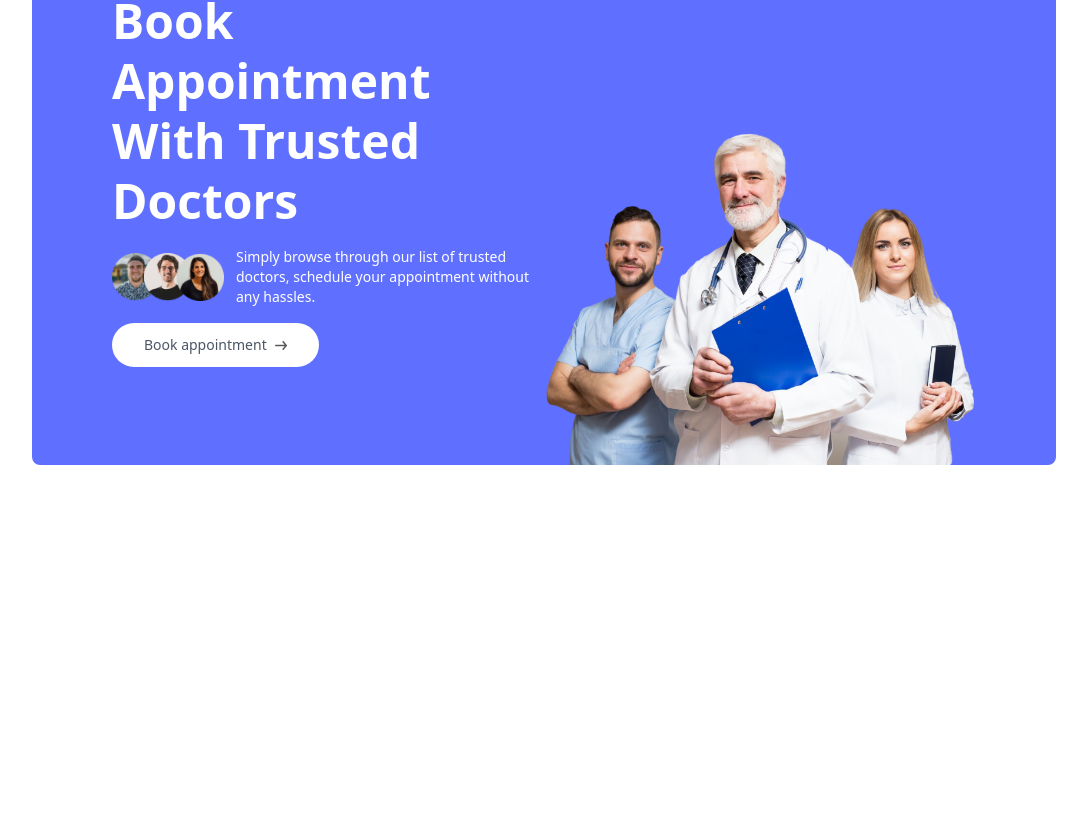
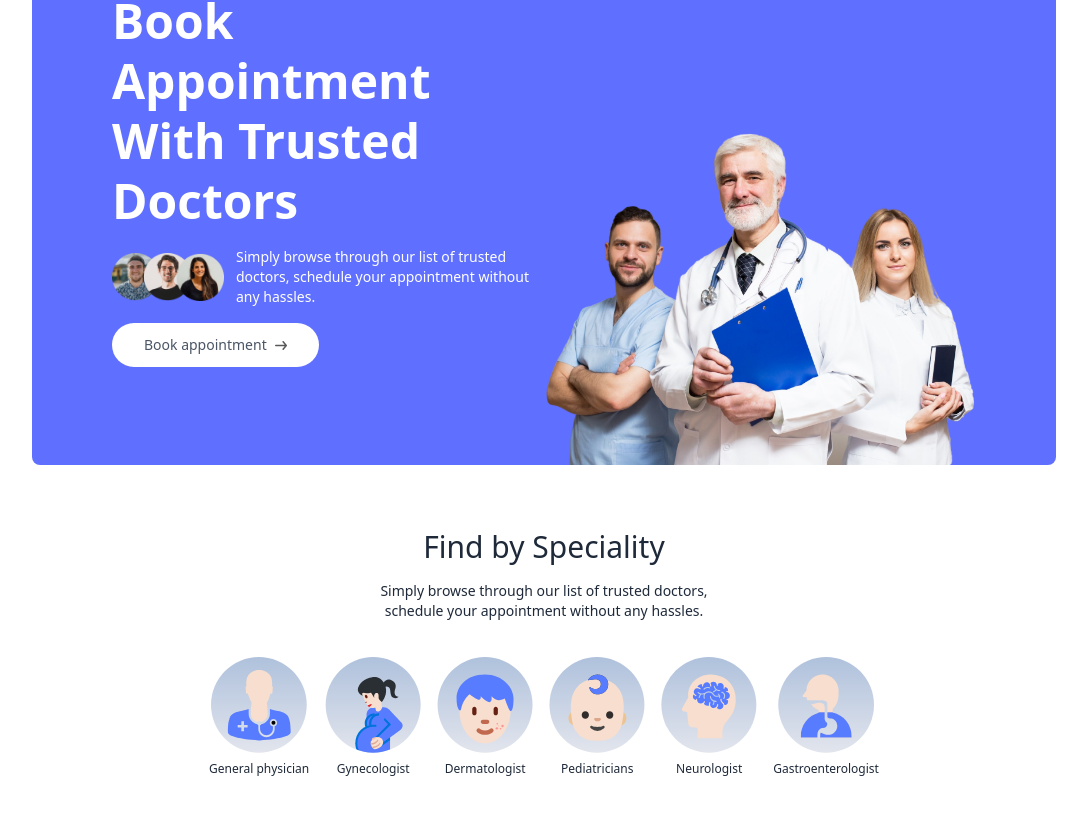
Before and after one commit to maquejp/temp_prescripto, a React (Vite) app in the folder frontend/: page / in a window 1280 px wide. Shown: the part 227-1042 px from the top of the page, without its empty margins (96-1183 px from the left). Before the commit the page ends 800 px from the top, so only its background shows below. Built offline with nearby package versions, Linux system fonts and the light colour scheme.

Commit message:
feature:home:specialitymenu

```diff
--- /dev/null
+++ b/frontend/src/components/SpecialitiesMenu.jsx
@@ -0,0 +1,35 @@
+import { Link } from "react-router-dom";
+import { specialityData } from "../assets/assets";
+
+const SpecialitiesMenu = () => {
+  return (
+    <div
+      className="flex flex-col items-center gap-4 py-16 text-gray-800"
+      id="specialities"
+    >
+      <h1 className="text-3xl font-medium">Find by Speciality</h1>
+      <p className="sm:w-1/3 text-center text-sm">
+        Simply browse through our list of trusted doctors, schedule your
+        appointment without any hassles.
+      </p>
+      <div className="flex sm:justify-center gap-4 pt-5 w-full overflow-scroll">
+        {specialityData.map((speciality, index) => (
+          <Link
+            className="flex flex-col items-center text-xs cursor-pointer flex-shrin0 hover:translate-y-[-10px] transition-all duration-500"
+            to={`/doctors/${speciality.speciality}`}
+            key={index}
+            onClick={() => scrollTo(0, 0)}
+          >
+            <img
+              className="w-16 sm:w-24 mb-2"
+              src={speciality.image}
+              alt={speciality.speciality}
+            />
+            <p>{speciality.speciality}</p>
+          </Link>
+        ))}
+      </div>
+    </div>
+  );
+};
+export default SpecialitiesMenu;
--- a/frontend/src/index.css
+++ b/frontend/src/index.css
@@ -5,5 +5,9 @@
 }
 
 .active hr {
-  @apply block
+  @apply block;
 }
+
+::-webkit-scrollbar {
+  @apply hidden;
+}
--- a/frontend/src/pages/Home.jsx
+++ b/frontend/src/pages/Home.jsx
@@ -1,10 +1,13 @@
-import React from "react";
 import Header from "../components/Header";
+import SpecialitiesMenu from "../components/SpecialitiesMenu";
 
 const Home = () => {
-  return <div>
-    <Header />
-  </div>;
+  return (
+    <div>
+      <Header />
+      <SpecialitiesMenu />
+    </div>
+  );
 };
 
 export default Home;
```
